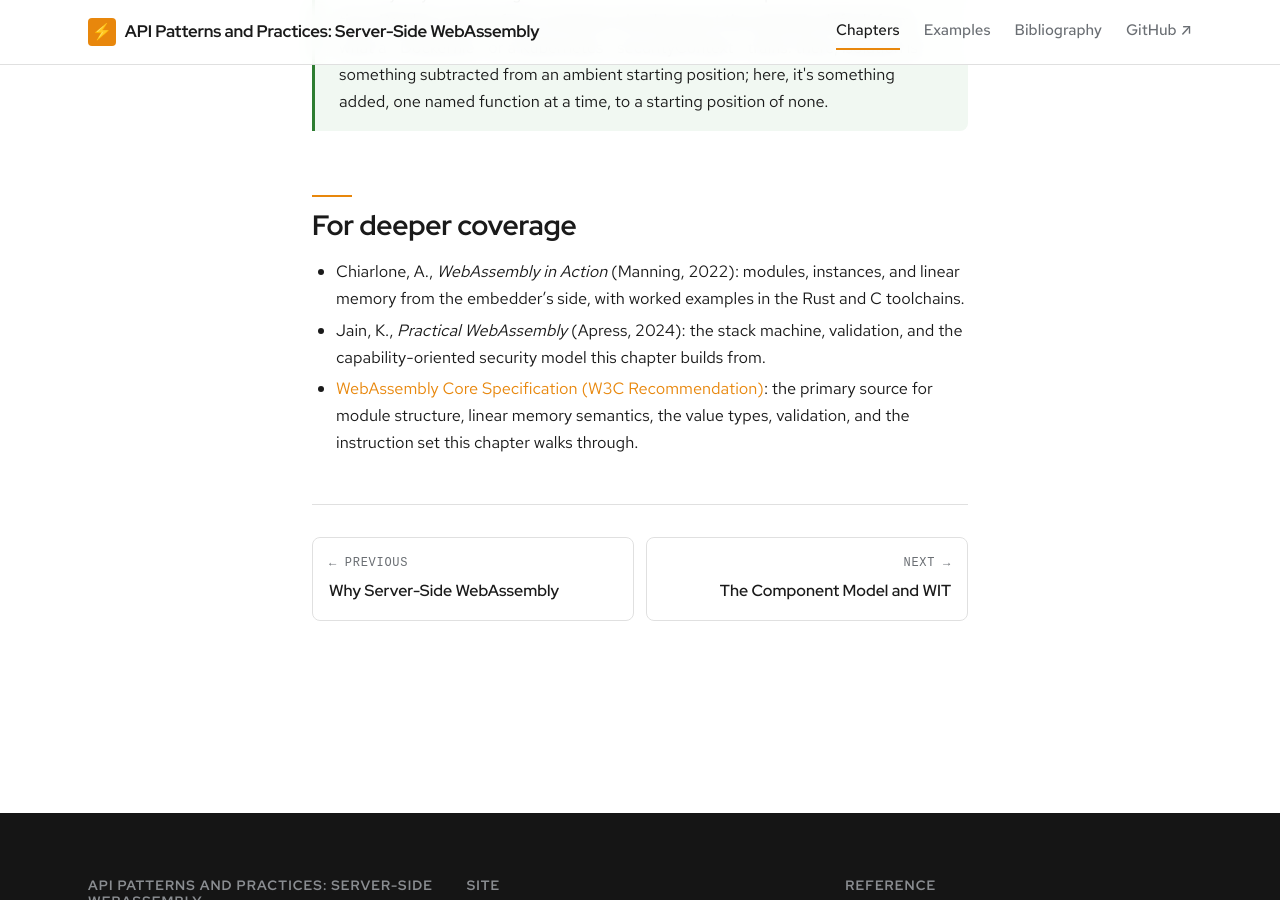
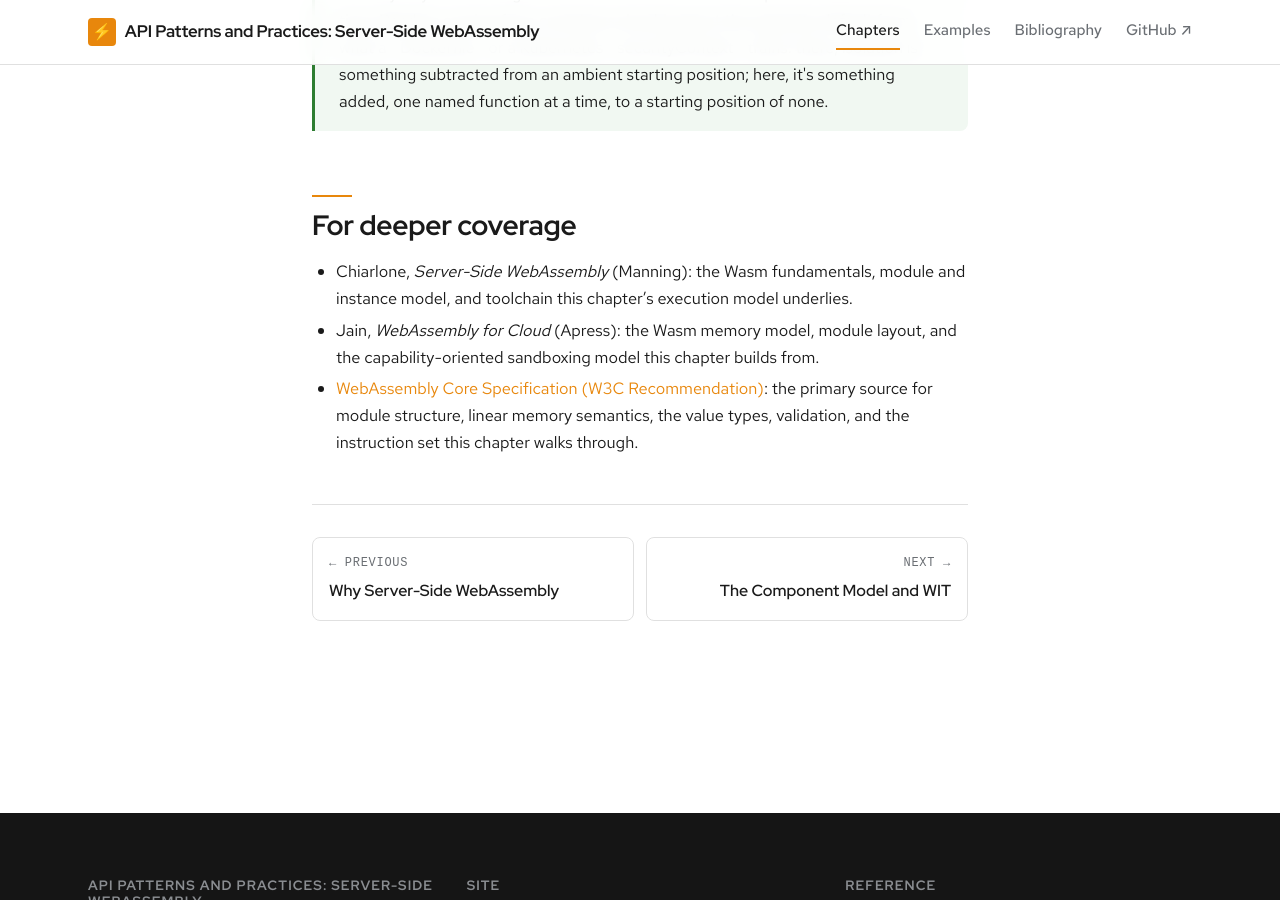
Before and after one commit to patterncatalyst/cn-patterns-and-practices-webassembly, a Jekyll site: the page built from _docs/02-the-execution-model.md, in a window 1280 px wide and 900 px high, scrolled down 11509 px. Built offline with Jekyll 4.4.1, drawn with Linux system fonts in a browser that asks for light colours; some web fonts are replaced.

Commit message:
docs(site): fix ch02 book citations to the two canonical companion titles (#23)
ch02 still cited *WebAssembly in Action* (Chiarlone, A.) and *Practical
WebAssembly* (Jain, K.), which are not the companion books. Correct them to
*Server-Side WebAssembly* (Chiarlone, Manning) and *WebAssembly for Cloud*
(Jain, Apress), matching every other chapter and the bibliography.

```diff
--- a/_docs/02-the-execution-model.md
+++ b/_docs/02-the-execution-model.md
@@ -171,6 +171,6 @@
 
 ## For deeper coverage
 
-- Chiarlone, A., *WebAssembly in Action* (Manning, 2022): modules, instances, and linear memory from the embedder's side, with worked examples in the Rust and C toolchains.
-- Jain, K., *Practical WebAssembly* (Apress, 2024): the stack machine, validation, and the capability-oriented security model this chapter builds from.
+- Chiarlone, *Server-Side WebAssembly* (Manning): the Wasm fundamentals, module and instance model, and toolchain this chapter's execution model underlies.
+- Jain, *WebAssembly for Cloud* (Apress): the Wasm memory model, module layout, and the capability-oriented sandboxing model this chapter builds from.
 - [WebAssembly Core Specification (W3C Recommendation)](https://www.w3.org/TR/wasm-core-2/): the primary source for module structure, linear memory semantics, the value types, validation, and the instruction set this chapter walks through.
```
